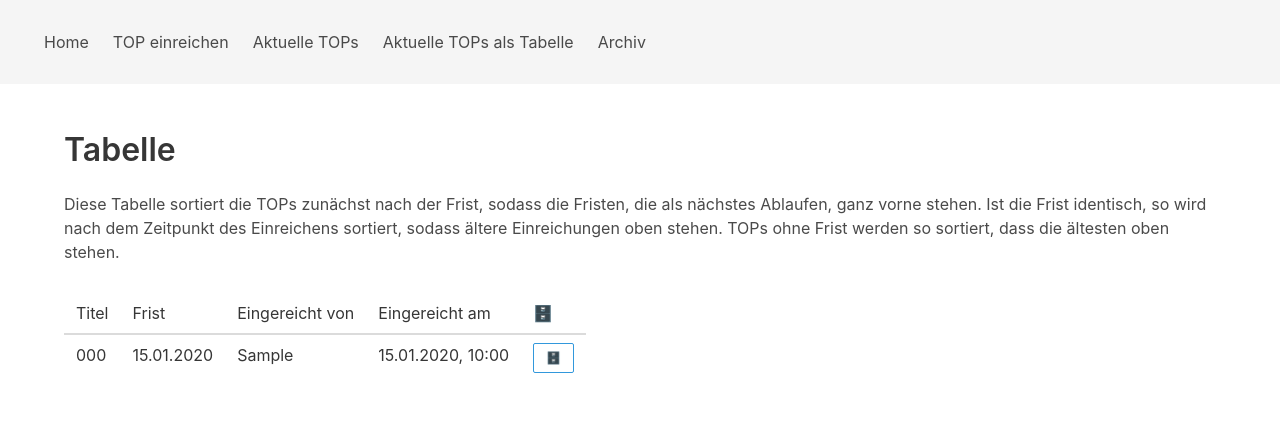
After one commit to wolfskaempf/tops, a Flask app: page /tops/table in a window 1280 px wide. The commit adds this page. Shown: the top 428 px of the page. Run offline with Flask 2, Linux system fonts and the light colour scheme; tables that the repository leaves empty hold one stand-in row (values such as "Sample post").

Commit message:
add table view and optimise sorting order, add small bugfixes

```diff
--- a/app/routes.py
+++ b/app/routes.py
@@ -30,9 +30,16 @@ def tops_create():
 
 @app.route('/tops/list')
 def tops_list():
-    tops = Top.query.order_by(desc(Top.eingereicht_am)).filter(
+    tops = Top.query.order_by(Top.frist.asc().nullslast(), Top.eingereicht_am.asc()).filter(
         or_(Top.archiviert == False, Top.archiviert == None)).all()
     return render_template('tops/list.html', tops=tops, title="Aktuelle TOPs")
+
+
+@app.route('/tops/table')
+def tops_table():
+    tops = Top.query.order_by(Top.frist.asc().nullslast(), Top.eingereicht_am.asc()).filter(
+        or_(Top.archiviert == False, Top.archiviert == None)).all()
+    return render_template('tops/table.html', tops=tops)
 
 
 @app.route('/tops/archiv')
@@ -41,8 +48,9 @@ def tops_archiv():
     return render_template('tops/list.html', tops=tops, title="Archiv")
 
 
-@app.route('/tops/<id>/archivieren')
-def tops_archivieren(id):
+@app.route('/tops/<id>/archivieren', defaults={'destination': None})
+@app.route('/tops/<id>/archivieren/<destination>')
+def tops_archivieren(id, destination):
     management_password = current_app.config['MANAGEMENT_PASSWORD']
     if management_password is not None:
         management_cookie_value = request.cookies.get('management_password')
@@ -53,7 +61,9 @@ def tops_archivieren(id):
     top.archiviert = not top.archiviert
     db.session.add(top)
     db.session.commit()
-    if top.archiviert:
+    if destination is not None:
+        return redirect(url_for(destination))
+    elif top.archiviert:
         return redirect(url_for('tops_list'))
     else:
         return redirect(url_for('tops_archiv'))
--- a/app/templates/login.html
+++ b/app/templates/login.html
@@ -8,7 +8,7 @@
                 <div class="field">
                     <label class="label">Passwort</label>
                     <div class="control">
-                        {{ form.management_password(size=100, class="input") }}
+                        {{ form.management_password(size=100, class="input", type="password") }}
                         {% for error in form.management_password.errors %}
                             <p class="help is-danger">{{ error }}</p>
                         {% endfor %}
--- a/app/templates/navbar.html
+++ b/app/templates/navbar.html
@@ -23,7 +23,11 @@
             </a>
 
             <a class="navbar-item" href="{{ url_for('tops_list') }}">
-                TOPs ansehen
+                Aktuelle TOPs
+            </a>
+
+            <a class="navbar-item" href="{{ url_for('tops_table') }}">
+                Aktuelle TOPs als Tabelle
             </a>
 
             <a class="navbar-item" href="{{ url_for('tops_archiv') }}">
--- a/app/templates/tops/_top_card.html
+++ b/app/templates/tops/_top_card.html
@@ -29,7 +29,7 @@
                 {% if top.abstimmungsfragen %}
                     <p class="preserves-whitespace">Abstimmungsfragen: <br>{{ top.abstimmungsfragen }}</p>
                 {% else %}
-                    <p>Es wurden keine Abstimmunsfragen eingereicht.</p>
+                    <p>Es wurden keine Abstimmungsfragen eingereicht.</p>
                 {% endif %}
             </div>
         </div>
--- a/app/templates/tops/list.html
+++ b/app/templates/tops/list.html
@@ -1,5 +1,5 @@
 {% extends "base.html" %}
-{% block title %}TOPs ansehen{% endblock %}
+{% block title %}{{ title }}{% endblock %}
 {% block styles %}
     {{ super() }}
     <style>
--- /dev/null
+++ b/app/templates/tops/table.html
@@ -0,0 +1,58 @@
+{% extends "base.html" %}
+{% block title %}TOPs als Tabelle{% endblock %}
+{% block styles %}
+    {{ super() }}
+    <style>
+        .preserves-whitespace {
+            white-space: pre-wrap;
+        }
+    </style>
+{% endblock %}
+{% block content %}
+    <div class="section">
+        <div class="container" style="margin-bottom: 1.8em;">
+            <h1 class="title">Tabelle</h1>
+            <p>Diese Tabelle sortiert die TOPs zunächst nach der Frist, sodass die Fristen, die als nächstes Ablaufen,
+                ganz vorne stehen. Ist die Frist identisch, so wird nach dem Zeitpunkt des Einreichens sortiert, sodass
+                ältere Einreichungen oben stehen. TOPs ohne Frist werden so sortiert, dass die ältesten oben stehen.</p>
+        </div>
+
+        <div class="container">
+            <table class="table">
+                <thead>
+                <tr>
+                    <td>Titel</td>
+                    <td>Frist</td>
+                    <td>Eingereicht von</td>
+                    <td>Eingereicht am</td>
+                    <td>🗄️</td>
+                </tr>
+                </thead>
+                {% for top in tops %}
+                    <tr>
+                        <td>{{ top.titel }}</td>
+                        <td>
+                            {% if top.frist %}
+                                <time datetime="{{ top.frist.strftime('%Y-%m-%d') }}">
+                                    {{ top.frist.strftime('%d.%m.%Y') }}
+                                </time>
+                            {% else %}
+                                Keine Frist
+                            {% endif %}
+                        </td>
+                        <td>{{ top.eingereicht_von }}</td>
+                        <td>
+                            <time datetime="{{ top.eingereicht_am.strftime('%Y-%m-%d') }}">
+                                {{ top.eingereicht_am.strftime('%d.%m.%Y, %H:%M') }}
+                            </time>
+                        </td>
+                        <td>
+                            <a href="{{ url_for('tops_archivieren', id=top.id, destination="tops_table") }}" class="button is-outlined is-info is-small">🗄️</a>
+                        </td>
+                    </tr>
+                {% endfor %}
+            </table>
+        </div>
+    </div>
+
+{% endblock %}
```
Also changed, not shown: app/templates/index.html (+12 -2 lines).
